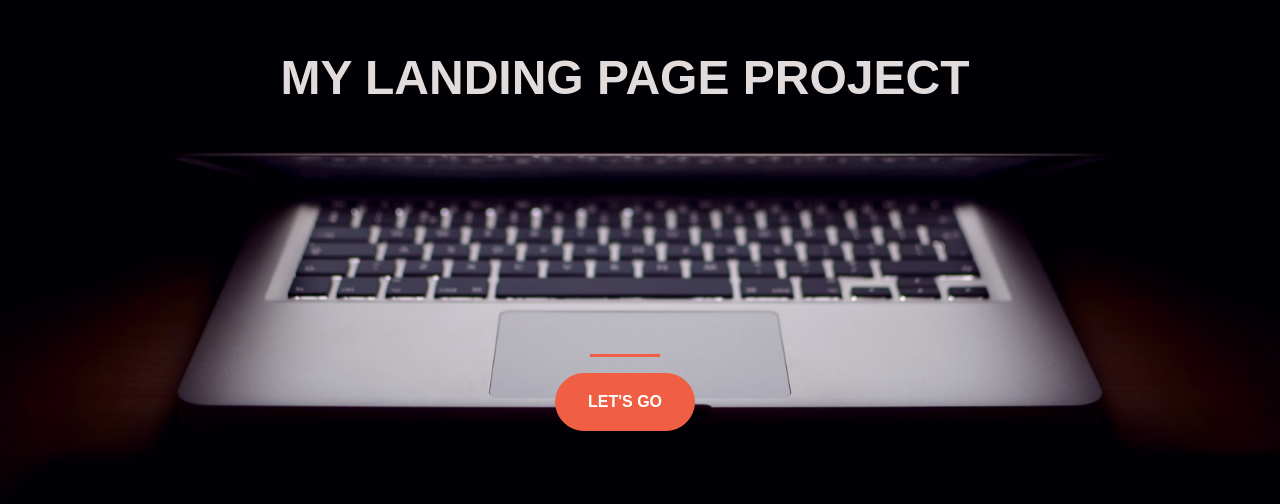
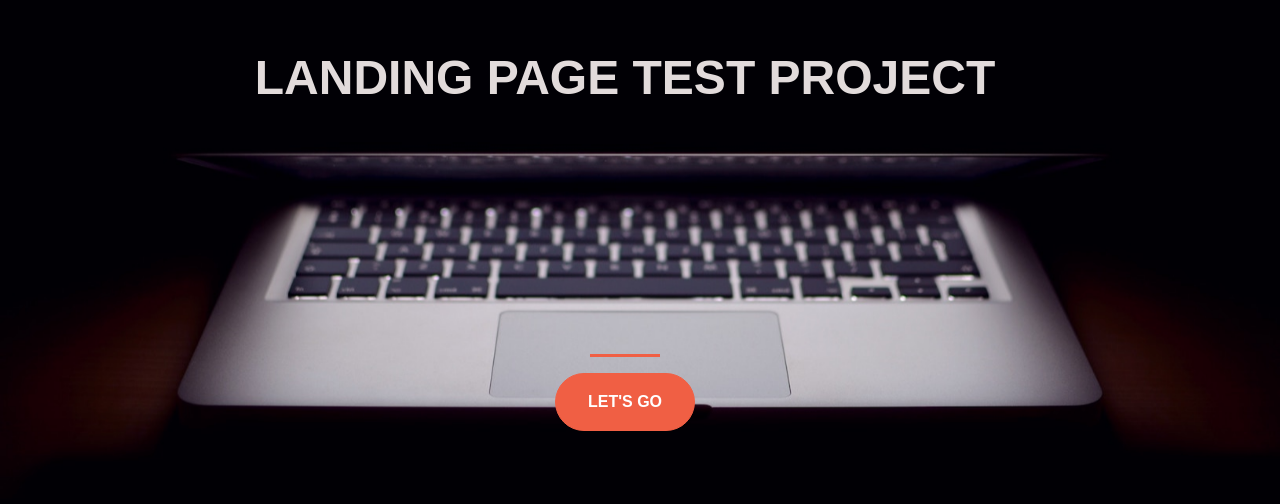
Before and after one commit to AaserTruusa/startup-landing-page, a plain HTML site: page index.html in a window 1280 px wide. Shown: the part 160-664 px from the top of the page. Drawn offline with nearby package versions, Linux system fonts and the light colour scheme.

Commit message:
Add files via upload

```diff
--- a/index.html
+++ b/index.html
@@ -1,12 +1,12 @@
 <!DOCTYPE html>
 <html lang="en">
 <head>
-   <!-- Required meta tags -->
-   <meta charset="utf-8">
-   <meta name="viewport" content="width=device-width, initial-scale=1, shrink-to-fit=no">
+   	<!-- Required meta tags -->
+   	<meta charset="utf-8">
+   	<meta name="viewport" content="width=device-width, initial-scale=1, shrink-to-fit=no">
 
-   <!-- Bootstrap CSS -->
-   <link rel="stylesheet" href="https://stackpath.bootstrapcdn.com/bootstrap/4.3.1/css/bootstrap.min.css" integrity="sha384-ggOyR0iXCbMQv3Xipma34MD+dH/1fQ784/j6cY/iJTQUOhcWr7x9JvoRxT2MZw1T" crossorigin="anonymous">
+	<!-- Bootstrap CSS -->
+   	<link rel="stylesheet" href="https://stackpath.bootstrapcdn.com/bootstrap/4.3.1/css/bootstrap.min.css" integrity="sha384-ggOyR0iXCbMQv3Xipma34MD+dH/1fQ784/j6cY/iJTQUOhcWr7x9JvoRxT2MZw1T" crossorigin="anonymous">
 
 	<!-- Fonts -->
 	<link href="https://fonts.googleapis.com/css2?family=Roboto&display=swap" rel="stylesheet">
@@ -21,7 +21,7 @@
 	<div class="container d-flex align-items-center h-100">
 		<div class="row col-12">
 			<header class="text-center col-12">
-				<h1 class="text-uppercase">My Landing Page Project</h1>
+				<h1 class="text-uppercase">Landing Page Test Project</h1>
 			</header>
 			<div class="buffer col-12"></div>
 			<section class="text-center col-12">
```
Also changed, not shown: landing.css (line endings or trailing spaces).
